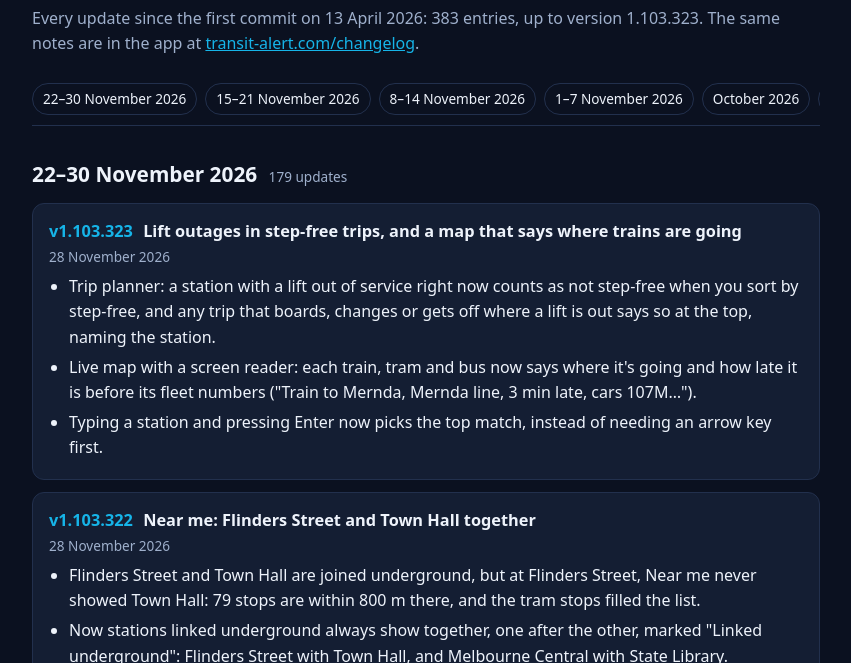
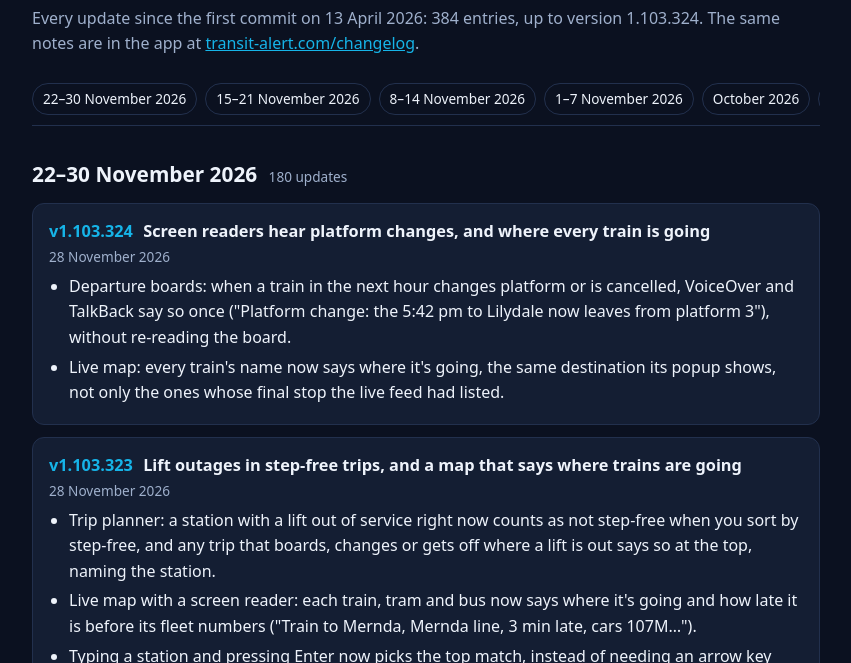
Before and after one commit to comengfreak/comengfreak.github.io, a plain HTML site: page changelog.html in a window 1280 px wide. Shown: the part 137-800 px from the top of the page, without its empty margins (214-1065 px from the left). Drawn offline with Linux system fonts and the light colour scheme.

Commit message:
Changelog to 1.103.324

```diff
--- a/changelog.html
+++ b/changelog.html
@@ -33,11 +33,12 @@
 <div class="wrap">
 <header><a class="home" href="./"><img src="img/icon.png" alt=""> TransitAlert</a></header>
 <h1>Changelog</h1>
-<p class="lead">Every update since the first commit on 13 April 2026: 383 entries, up to version 1.103.323. The same notes are in the app at <a href="https://transit-alert.com/changelog">transit-alert.com/changelog</a>.</p>
+<p class="lead">Every update since the first commit on 13 April 2026: 384 entries, up to version 1.103.324. The same notes are in the app at <a href="https://transit-alert.com/changelog">transit-alert.com/changelog</a>.</p>
 <nav class="months" aria-label="Jump to"><a href="#2026-11-22">22–30 November 2026</a><a href="#2026-11-15">15–21 November 2026</a><a href="#2026-11-08">8–14 November 2026</a><a href="#2026-11-01">1–7 November 2026</a><a href="#2026-10">October 2026</a><a href="#2026-09">September 2026</a><a href="#2026-07">July 2026</a><a href="#2026-06">June 2026</a><a href="#2026-05">May 2026</a><a href="#2026-04">April 2026</a></nav>
 
 <section id="2026-11-22">
-  <h2>22–30 November 2026 <span>179 updates</span></h2>
+  <h2>22–30 November 2026 <span>180 updates</span></h2>
+  <article><h3><span class="v">v1.103.324</span> Screen readers hear platform changes, and where every train is going</h3><p class="date">28 November 2026</p><ul><li>Departure boards: when a train in the next hour changes platform or is cancelled, VoiceOver and TalkBack say so once (&quot;Platform change: the 5:42 pm to Lilydale now leaves from platform 3&quot;), without re-reading the board.</li><li>Live map: every train's name now says where it's going, the same destination its popup shows, not only the ones whose final stop the live feed had listed.</li></ul></article>
   <article><h3><span class="v">v1.103.323</span> Lift outages in step-free trips, and a map that says where trains are going</h3><p class="date">28 November 2026</p><ul><li>Trip planner: a station with a lift out of service right now counts as not step-free when you sort by step-free, and any trip that boards, changes or gets off where a lift is out says so at the top, naming the station.</li><li>Live map with a screen reader: each train, tram and bus now says where it's going and how late it is before its fleet numbers (&quot;Train to Mernda, Mernda line, 3 min late, cars 107M…&quot;).</li><li>Typing a station and pressing Enter now picks the top match, instead of needing an arrow key first.</li></ul></article>
   <article><h3><span class="v">v1.103.322</span> Near me: Flinders Street and Town Hall together</h3><p class="date">28 November 2026</p><ul><li>Flinders Street and Town Hall are joined underground, but at Flinders Street, Near me never showed Town Hall: 79 stops are within 800 m there, and the tram stops filled the list.</li><li>Now stations linked underground always show together, one after the other, marked &quot;Linked underground&quot;: Flinders Street with Town Hall, and Melbourne Central with State Library.</li></ul></article>
   <article><h3><span class="v">v1.103.321</span> No more &quot;Forms&quot; for a train that's running too late to</h3><p class="date">28 November 2026</p><ul><li>Reported at Flinders Street: a Lilydale train came in 4 minutes late and left as the 5:42 to Lilydale, but the app said it formed the 5:39 to Glen Waverley, which had already gone. The app took the timetable's plan as confirmed once that trip appeared in Metro's live feed.</li><li>Now a train is only said to form its next trip when it can: if it gets in after that trip is due out, or Metro's live vehicle feed has a different train on it, the app says it's running late and will probably be put on another service, and to check the platform screen.</li><li>A late train whose next trip is held back for it still shows as forming it.</li></ul></article>
```
